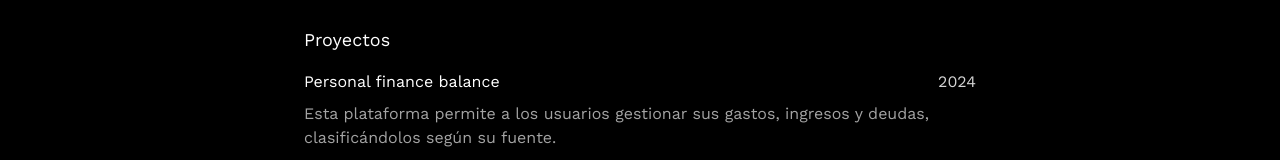
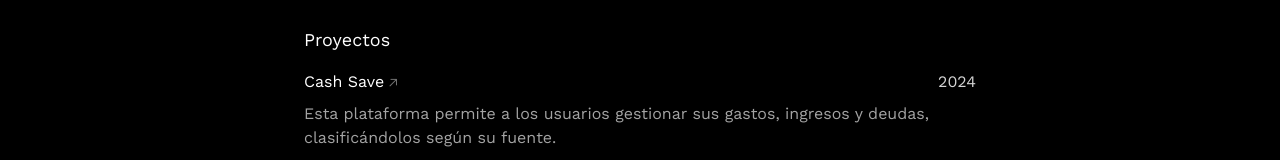
Before and after one commit to Edkiri/portfolio, a Vue app: page / in a window 1280 px wide. Shown: the part 258-418 px from the top of the page. Built offline with nearby package versions, Linux system fonts and the light colour scheme.

Commit message:
feat: add cashsave link

```diff
--- a/src/components/ProjectsList.vue
+++ b/src/components/ProjectsList.vue
@@ -1,14 +1,14 @@
 <script setup>
 const projects = [
   {
-    title: 'Personal finance balance',
+    title: 'Cash Save',
     description: 'Esta plataforma permite a los usuarios gestionar sus gastos, ingresos y deudas, clasificándolos según su fuente.',
     years: '2024',
     backendTools: ['Nestjs', 'Postgres', 'Sequelize'],
     backendLink: 'https://github.com/Edkiri/personal-finance-api',
     frontendTools: ['Vite', 'Vue', 'Typescript', 'Pinia', 'Tailwind'],
     frontendLink: 'https://github.com/Edkiri/personal-finance-front',
-    link: '',
+    link: 'https://cashsave.eduardok.site',
   },
   {
     title: 'Sistema de Punto de Venta - Web',
```
